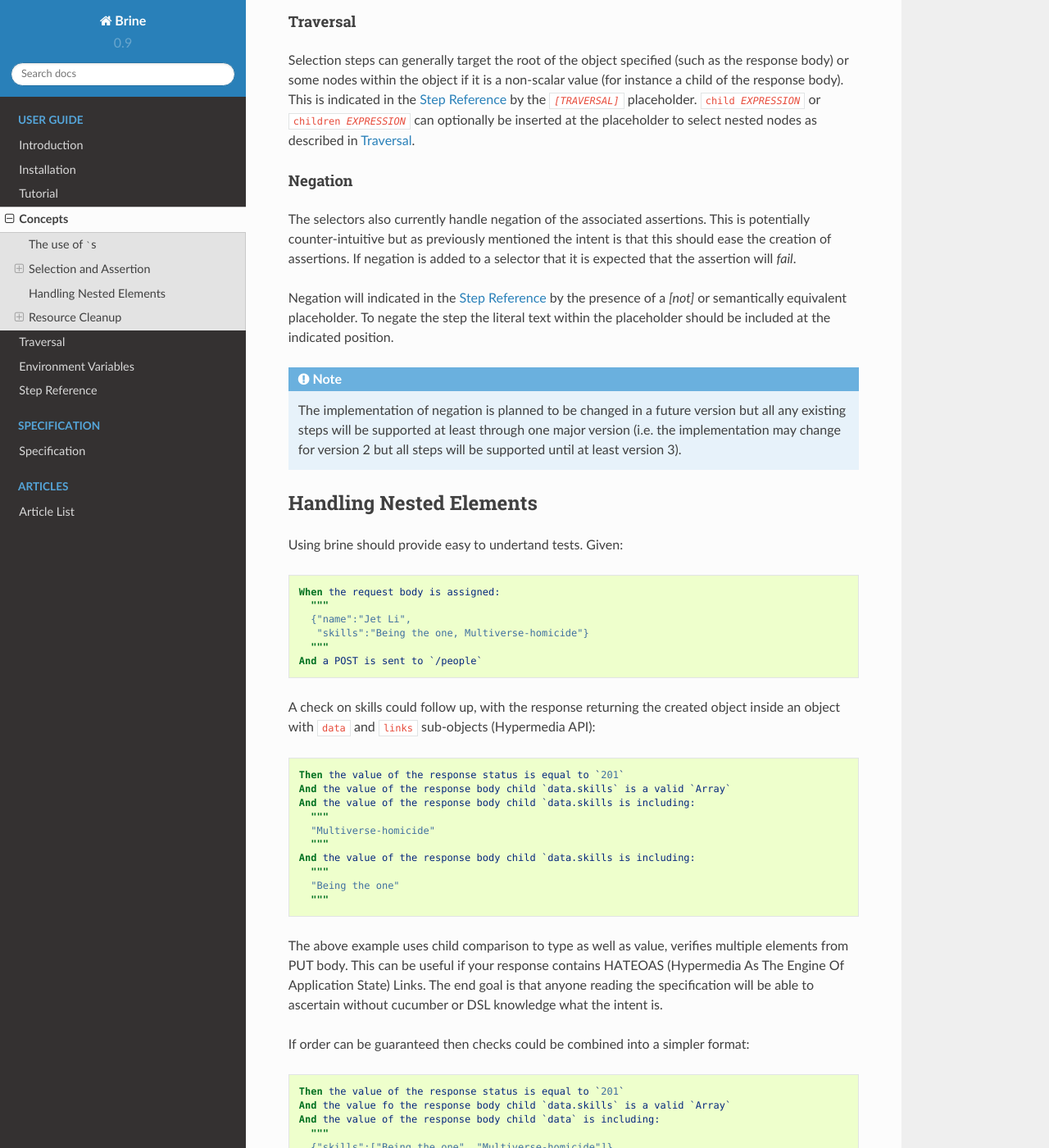
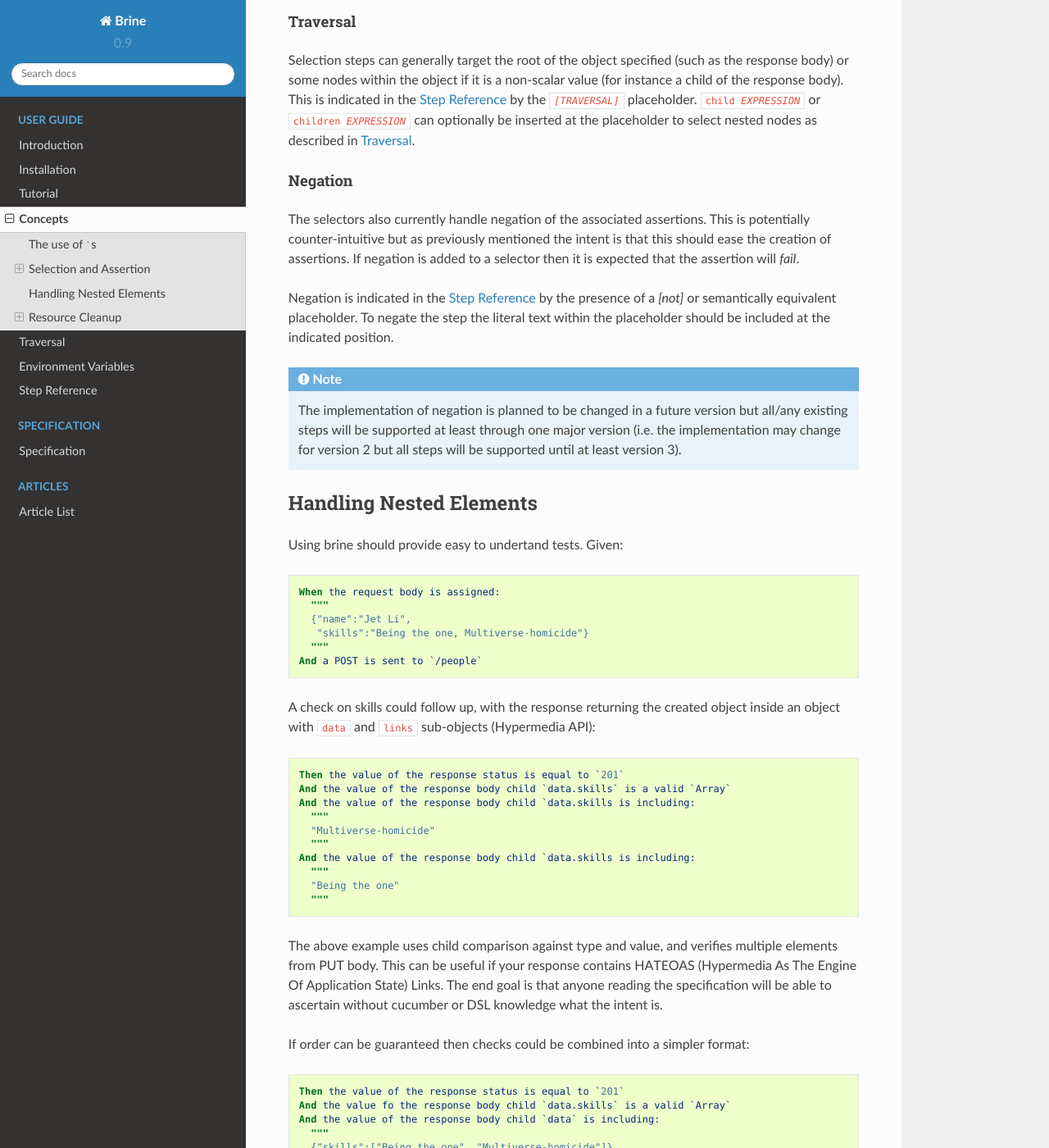
Before and after one commit to brightcove/brine, a Sphinx documentation site: the page built from docs/concepts.rst, in a window 1280 px wide and 1400 px high, scrolled down 1654 px. Shown: the whole window at 82% size. Built offline with Sphinx 7.4.7 and the Read the Docs theme 2.0.0, drawn with Linux system fonts in a browser that asks for light colours; some of the changed text lies outside the part shown.

Commit message:
minor edits/typos

```diff
--- a/docs/concepts.rst
+++ b/docs/concepts.rst
@@ -92,16 +92,16 @@ Negation
 The selectors also currently handle negation of the associated assertions.
 This is potentially counter-intuitive but as previously mentioned the intent is
 that this should ease the creation of assertions. If negation is added to a
-selector that it is expected that the assertion will *fail*.
+selector then it is expected that the assertion will *fail*.
 
-Negation will indicated in the :ref:`step_reference` by the presence of a
+Negation is indicated in the :ref:`step_reference` by the presence of a
 `[not]` or semantically equivalent placeholder. To negate the step the
 literal text within the placeholder should be included at the indicated position.
 
 .. note::
 
    The implementation of negation is planned to be changed in a future version
-   but all any existing steps will be supported at least through one major version
+   but all/any existing steps will be supported at least through one major version
    (i.e. the implementation may change for version 2 but all steps will be supported
    until at least version 3).
 
@@ -138,7 +138,7 @@ object inside an object with ``data`` and ``links`` sub-objects (Hypermedia API)
      "Being the one"
      """
 
-The above example uses child comparison to type as well as value, verifies
+The above example uses child comparison against type and value, and verifies
 multiple elements from PUT body. This can be useful if your response contains
 HATEOAS (Hypermedia As The Engine Of Application State) Links. The end goal is
 that anyone reading the specification will be able to ascertain without
@@ -171,7 +171,7 @@ All test suites should clean up after themselves as a matter of hygiene and to
 help enforce test independence and reproducibility. This is particularly
 important for this library given that the systems under test
 are likely to remain running; accumulated uncleaned resources are at best a
-nuisance to have to weed through and at worst can raise costs due to
+nuisance to weed through, and at worst can raise costs due to
 heightened consumption of assorted resources (unlike more ephemeral test
 environments).
 
```
Also changed, not shown: other parts of docs/concepts.rst (+1 -1 lines).
